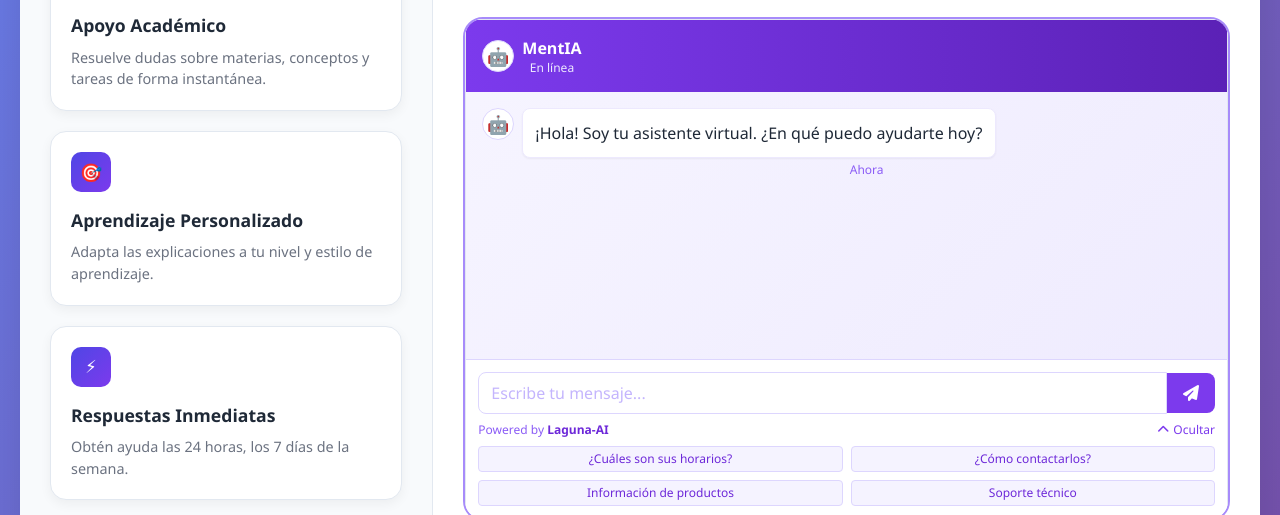
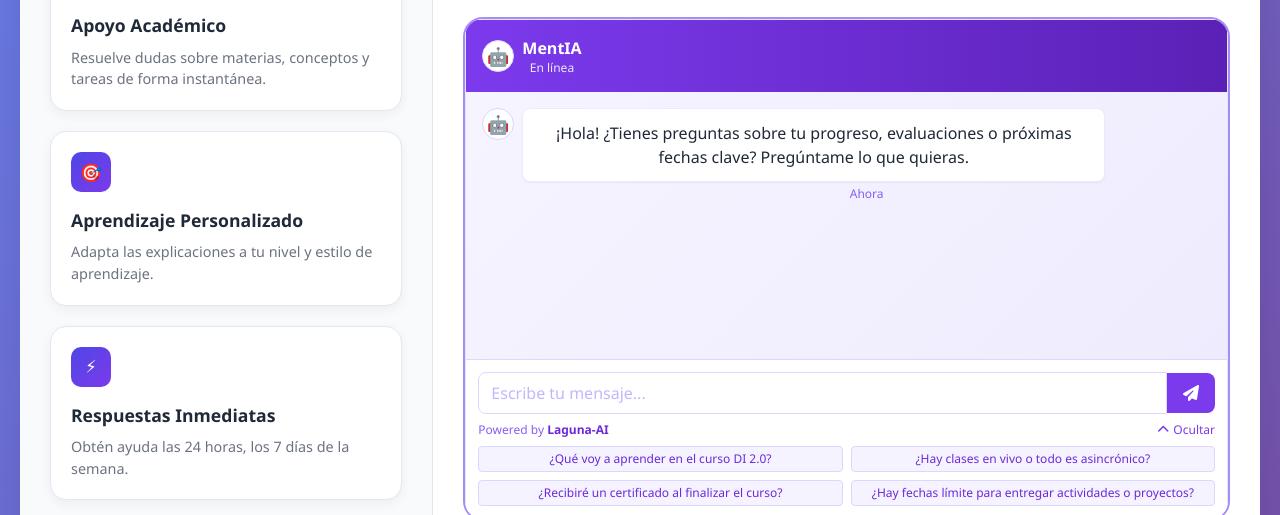
Before and after one commit to laguna-ai/chatbot-widget, a plain HTML site: page index.html in a window 1280 px wide. Both pictures are taken after a click on the button "Sugerencias". Shown: the part 285-800 px from the top of the page. Drawn offline with nearby package versions, Linux system fonts and the light colour scheme.

Commit message:
mejoras de saludo y sugerencias

```diff
--- a/contenedor/widget.html
+++ b/contenedor/widget.html
@@ -69,16 +69,16 @@
         <!-- Quick Suggestions -->
         <div id="quick-suggestions" class="hidden mt-2 grid grid-cols-2 gap-2">
             <button class="suggestion-btn bg-primary-50 hover:bg-primary-100 text-primary-700 text-xs py-1 px-2 rounded border border-primary-200 transition-colors truncate">
-                ¿Cuáles son sus horarios?
+                ¿Qué voy a aprender en el curso DI 2.0?
             </button>
             <button class="suggestion-btn bg-primary-50 hover:bg-primary-100 text-primary-700 text-xs py-1 px-2 rounded border border-primary-200 transition-colors truncate">
-                ¿Cómo contactarlos?
+                ¿Hay clases en vivo o todo es asincrónico?
             </button>
             <button class="suggestion-btn bg-primary-50 hover:bg-primary-100 text-primary-700 text-xs py-1 px-2 rounded border border-primary-200 transition-colors truncate">
-                Información de productos
+                ¿Recibiré un certificado al finalizar el curso?
             </button>
             <button class="suggestion-btn bg-primary-50 hover:bg-primary-100 text-primary-700 text-xs py-1 px-2 rounded border border-primary-200 transition-colors truncate">
-                Soporte técnico
+                ¿Hay fechas límite para entregar actividades o proyectos?
             </button>
         </div>
     </div>
--- a/contenedor/widget.js
+++ b/contenedor/widget.js
@@ -22,19 +22,20 @@ export function initializeWidget() {
     const CHATBOT_API_URL = 'https://funciones-agente.azurewebsites.net/api/webhook';
     const sessionId = getOrGenerateSessionId();
 
+    const initialMessages = [
+        '¡Bienvenido a tu experiencia Learnia! ¿Tienes dudas sobre el contenido, las actividades o la plataforma? Estoy para ti.',
+        '¡Hola! ¿Listo para aprender? Puedo ayudarte con preguntas sobre tus cursos, evaluaciones o cómo avanzar más rápido.',
+        '¡Hola! ¿Tienes preguntas sobre tu progreso, evaluaciones o próximas fechas clave? Pregúntame lo que quieras.'
+    ];
+
+    // Selecciona uno al azar
+    const randomInitialMessage = initialMessages[Math.floor(Math.random() * initialMessages.length)];
+
+
     // Configuración
     const widgetConfig = {
         apiEndpoint: CHATBOT_API_URL,
-        initialMessage: '¡Hola! Soy tu asistente virtual. ¿En qué puedo ayudarte hoy?',
-        brandName: 'Laguna-AI',
-        primaryColor: '#0ea5e9',
-        secondaryColor: '#7c3aed',
-        suggestions: [
-            '¿Cuáles son sus horarios?',
-            '¿Cómo contactarlos?',
-            'Información de productos',
-            'Soporte técnico'
-        ]
+        initialMessage:  randomInitialMessage
     };
 
     // Inicializar widget
```
